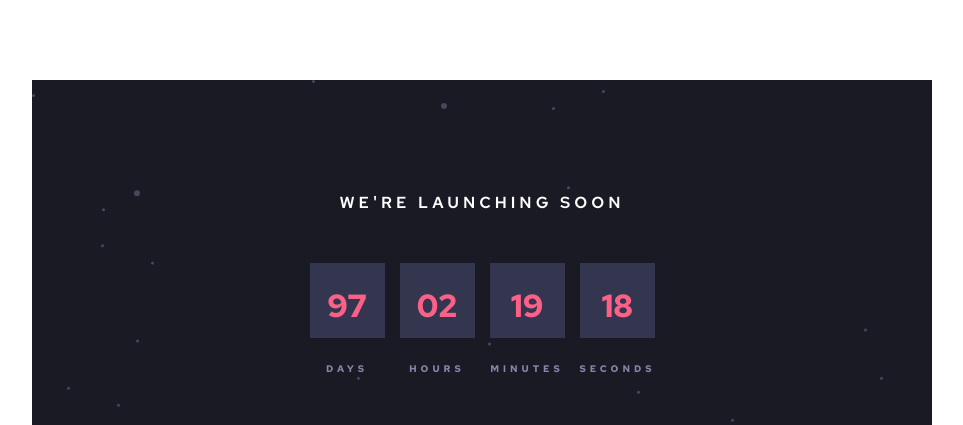
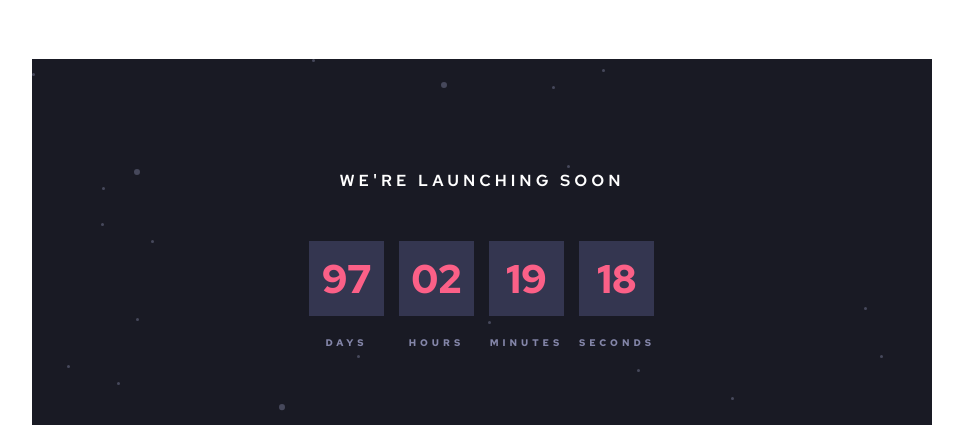
Before and after one commit to uconnwomensbball/Launch-Countdown-Timer, a website built with Vite: page index.html in a window 1280 px wide. Shown: the top 425 px of the page, without its empty margins (158-1121 px from the left). Built offline with nearby package versions, Linux system fonts and the light colour scheme.

Commit message:
Add files via upload

```diff
--- a/index.css
+++ b/index.css
@@ -5,7 +5,7 @@ body{
     flex-direction: column;
     justify-content: center;
     text-align: center;
-    min-width: 340px;
+    min-width: 320px;
     max-width: 900px;
     margin: auto;
 }
@@ -38,6 +38,15 @@ body{
 }
 
 .boxes{
+    display: flex;
+    flex-direction: column;
+}
+
+.box{
+    display: flex;
+    flex-direction: row;
+    justify-content: center;
+    align-items: center;
     color: hsl(345, 95%, 68%);
     background-color: hsl(236, 21%, 26%);
     width: 75px;
@@ -45,13 +54,13 @@ body{
 }
 
 .numbers{
-    font-size: 2rem;
+    font-size: 2.50rem;
 }
 
 .time-text{
     font-size: .60rem;
     color: hsl(237, 18%, 59%);
-    margin-top: 35px;
+    margin-top: 20px;
     font-weight: 700;
 }
 
--- a/index.html
+++ b/index.html
@@ -16,20 +16,28 @@
         <div class = "container-top">
             <h4 class = "header">WE'RE LAUNCHING SOON</h4>
             <div class="box-container">
-                <div class = "boxes">
+                <div class="boxes">
+                        <div class = "box">
                             <h1 id = "days-el" class = "numbers"></h1>
+                        </div>
                         <p class = "time-text">DAYS</p>
                     </div>
                     <div class = "boxes">
+                        <div class = "box">
                             <h1 id = "hours-el" class = "numbers"></h1>
+                        </div>
                         <p class = "time-text">HOURS</p>
                     </div>
                       <div class = "boxes">
+                        <div class = "box">
                             <h1 id="minutes-el" class = "numbers"></h1>
+                        </div>
                         <p class = "time-text">MINUTES</p>
                     </div>
                       <div class = "boxes">
+                        <div class = "box">
                             <h1 id="seconds-el" class = "numbers"></h1>
+                        </div>
                         <p class = "time-text">SECONDS</p>
                     </div>
                 </div>
```
Lines whose indentation alone changed are shown as unchanged.
